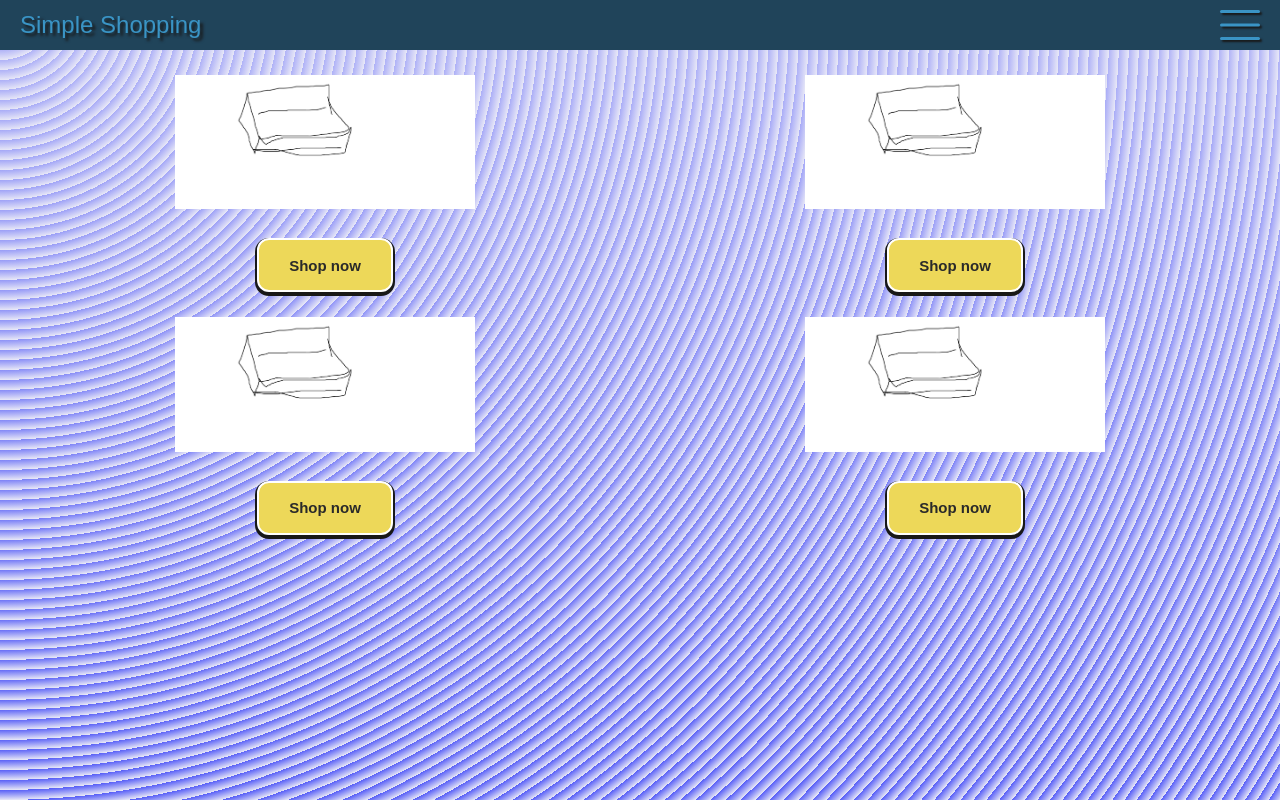
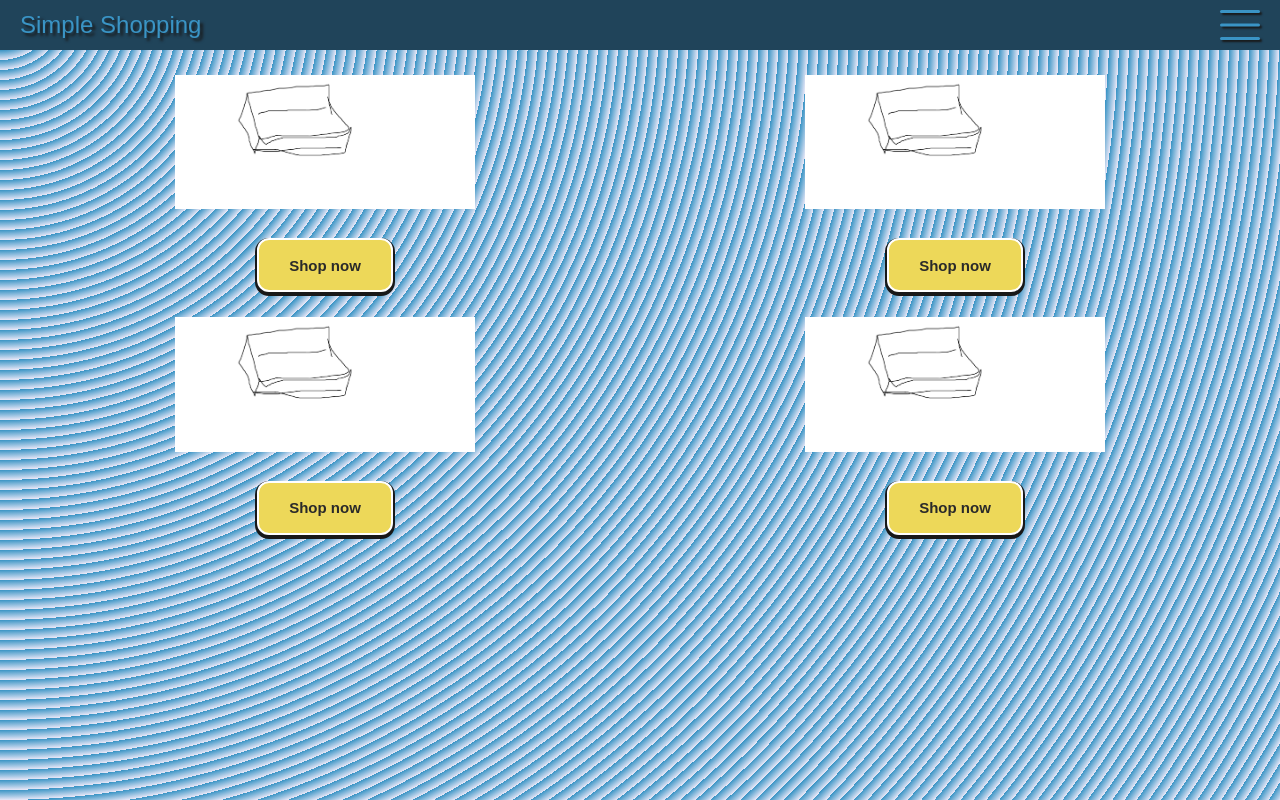
Before and after one commit to 1000game/1000game.github.io, a PHP site: page / in a window 1280 px wide. Run offline with PHP 8.4, Linux system fonts and the light colour scheme; some web fonts are replaced.

Commit message:
Update styles.css

```diff
--- a/styles.css
+++ b/styles.css
@@ -219,7 +219,7 @@
 .container {
 
 
-    background-image:  repeating-radial-gradient( circle at 0 0, transparent 0, #e5e5f7 10px ), repeating-linear-gradient( #444cf755, #444cf7 );
+    background-image:  repeating-radial-gradient( circle at 0 0, transparent 0, #e5e5f7 10px ), repeating-linear-gradient(  #2589bf,  #2589bf );
     width: 100vw;
     height: 100vh;
 
```
